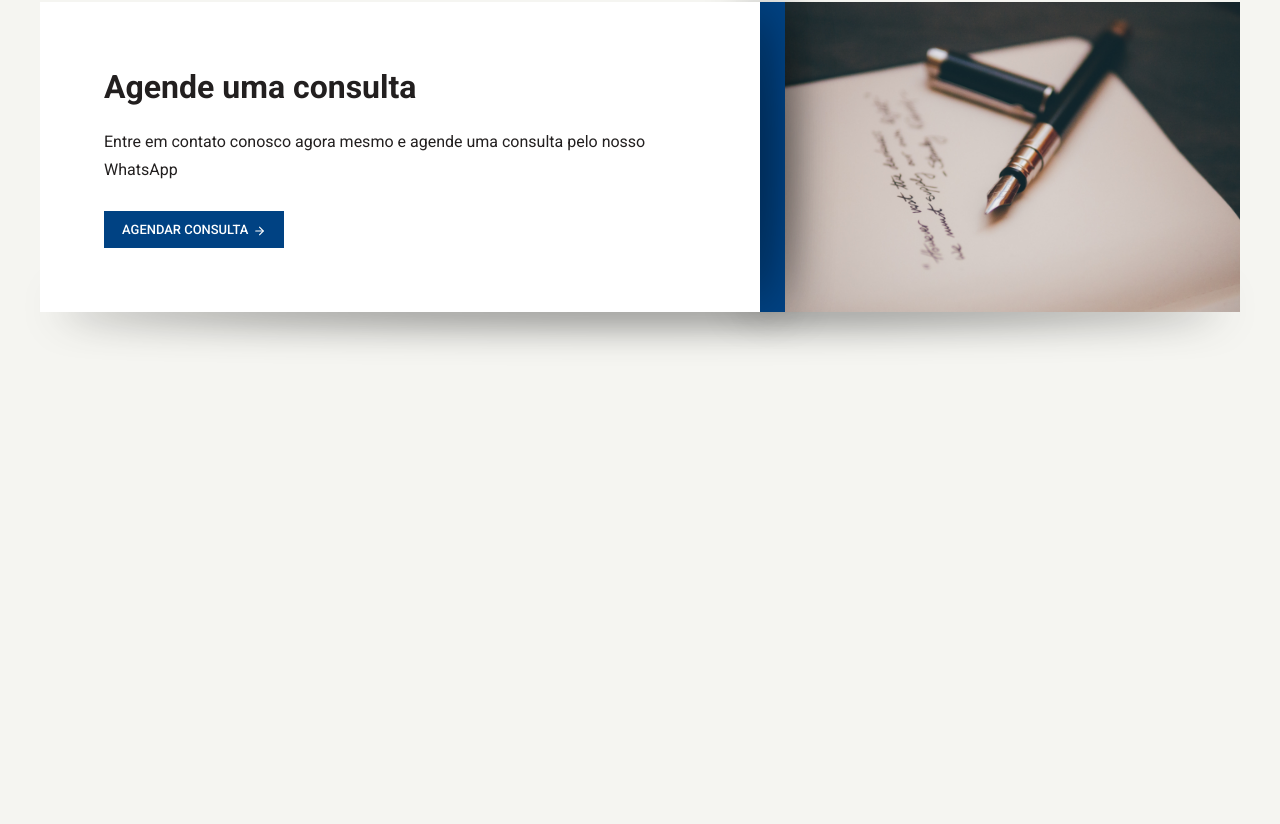
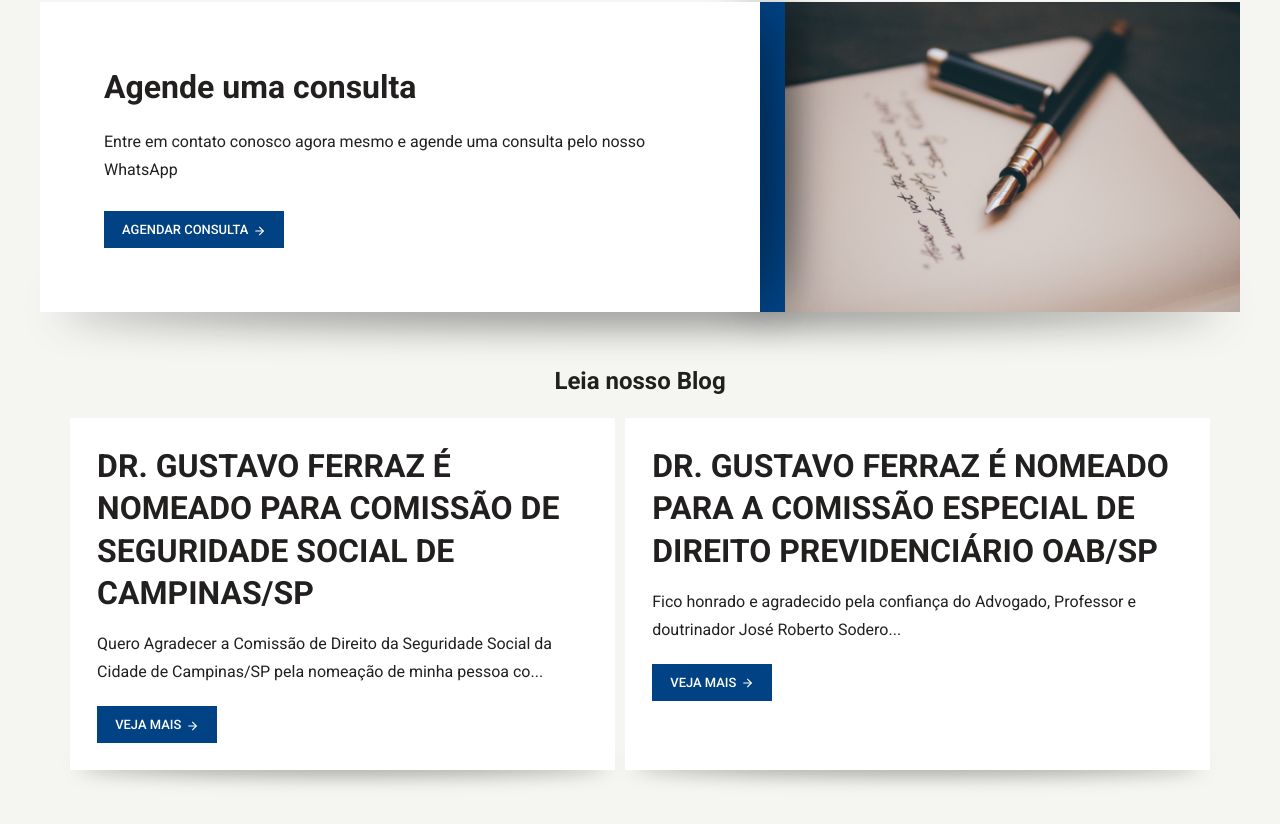
Before and after one commit to rafaelhirooka/advferraz, a Next.js app: page / in a window 1280 px wide. Shown: the part 1749-2573 px from the top of the page. Before the commit the page ends 2115 px from the top, so only its background shows below. Built offline with nearby package versions, Linux system fonts and the light colour scheme.

Commit message:
add blog section

```diff
--- /dev/null
+++ b/components/BlogPaper/BlogPaper.module.css
@@ -0,0 +1,107 @@
+.blogPaper {
+  position: relative;
+  background: #ffffff;
+}
+
+@media (min-width: 768px) {
+  .blogPaper {
+    max-width: 75rem;
+    margin: 0 auto;
+  }
+}
+
+@media (min-width: 768px) {
+  .blogPaper {
+    max-width: 75rem;
+    margin: 0 auto;
+  }
+}
+
+.blogPaper:before {
+  height: 0.63rem;
+  left: 2%;
+  width: 96%;
+  bottom: 0;
+
+  content: "";
+  position: absolute;
+  z-index: -1;
+  background: transparent;
+  box-shadow: 0 0 20px 4px rgba(0,0,0,0.4);
+  border-radius: 70%;
+  -webkit-transform: translateZ(0);
+  -ms-transform: translateZ(0);
+  transform: translateZ(0);
+}
+
+.blogPaperContent {
+  padding: 1rem;
+  background: #fff;
+}
+
+@media (min-width: 768px) {
+  .blogPaperContent {
+    padding: 1.69rem;
+  }
+}
+
+.categoryText {
+  line-height: 1.32;
+  margin-bottom: 1rem;
+  font-size: 1rem;
+  font-weight: 300;
+  color: #221f1f;
+  line-height: 1.32;
+  margin-bottom: 1rem;
+  font-size: 0.88rem;
+  font-weight: 300;
+  text-transform: uppercase;
+  border-left: 1px solid #e50914;
+  padding-left: 10px;
+  margin-bottom: 16px !important;
+}
+
+@media (min-width: 768px) {
+  .categoryText {
+    font-size: 0.88rem;
+  }
+}
+
+.blogPaperTitle {
+  line-height: 1.32;
+  margin-bottom: 1rem;
+  font-size: 1.13rem;
+  font-weight: 600;
+  color: #221f1f;
+  margin-bottom: 16px !important;
+}
+
+@media (min-width: 768px) {
+  .blogPaperTitle {
+    font-size: 32px;
+  }
+}
+
+.blobPaperBody {
+  margin-bottom: 0.75rem;
+}
+
+@media (min-width: 768px) {
+  .blobPaperBody {
+    margin-bottom: 1.25rem;
+  }
+}
+
+.blobPaperBody > p {
+  font-weight: 300;
+  line-height: 1.75;
+  font-size: 0.88rem;
+  color: #221f1f;
+  margin-bottom: 1rem;
+}
+
+@media (min-width: 768px) {
+  .blobPaperBody > p {
+    font-size: 1rem;
+  }
+}
--- /dev/null
+++ b/components/BlogPaper/index.js
@@ -0,0 +1,23 @@
+import styles from './BlogPaper.module.css';
+
+export default function BlogPaper({title, description, button: Button, category, style}) {
+  return (
+    <div className={styles.blogPaper} style={style || null}>
+      <div className={styles.blogPaperContent}>
+        {category ? (
+          <h4 className={styles.categoryText}>{category}</h4>
+        ) : null}
+
+        <h3 className={styles.blogPaperTitle}>{title}</h3>
+
+        {description ? (
+          <div className={styles.blobPaperBody}>
+            <p>{description}</p>
+          </div>
+        ) : null}
+
+        {Button || null}
+      </div>
+    </div>
+  );
+}
--- a/pages/home/Home.module.css
+++ b/pages/home/Home.module.css
@@ -192,7 +192,7 @@
   }
 }
 
-.homeSection .sectionTitle {
+.sectionTitle {
   color: #221F1F;
   line-height: 1.32;
   margin-bottom: 0.75rem;
@@ -204,7 +204,7 @@
 }
 
 @media (min-width: 768px) {
-  .homeSection .sectionTitle {
+  .sectionTitle {
     margin-bottom: 1.25rem;
     font-size: 1.5rem;
   }
@@ -272,3 +272,29 @@
     font-size: 1.25rem;
   }
 }
+
+.lastSection {
+  position: relative;
+  margin-bottom: 3rem;
+  display: -webkit-box;
+  display: -webkit-flex;
+  display: -ms-flexbox;
+  display: flex;
+  max-width: 75rem;
+  margin-left: auto;
+  margin-right: auto;
+  -webkit-flex-direction: column;
+  -ms-flex-direction: column;
+  flex-direction: column;
+  padding: 0 0.94rem;
+}
+
+@media (min-width: 768px) {
+  .lastSection {
+    margin-bottom: 5rem;
+
+    -webkit-flex-direction: row;
+    -ms-flex-direction: row;
+    flex-direction: row;
+  }
+}
--- a/pages/home/index.js
+++ b/pages/home/index.js
@@ -1,6 +1,7 @@
 import styles from './Home.module.css';
 import CardBlack from '../../components/CardBlack';
 import CardWhite from '../../components/CardWhite';
+import BlogPaper from '../../components/BlogPaper';
 import Button from '../../components/Button';
 import Paper from '../../components/Paper';
 import Grid from '../../components/Grid';
@@ -94,6 +95,24 @@ export default function Home() {
         button={<Button title="Agendar consulta" onClick={() => {window.open('https://api.whatsapp.com/send?phone=5519996045373&text=Ol%C3%A1%20gostaria%20de%20agendar%20uma%20consulta')}} />}
         />
       </section>
+
+      <section className={styles.homeSection}>
+        <h3 className={styles.sectionTitle}>Leia nosso Blog</h3>
+        <div className={styles.lastSection}>
+          <BlogPaper
+          title="DR. GUSTAVO FERRAZ É NOMEADO PARA COMISSÃO DE SEGURIDADE SOCIAL DE CAMPINAS/SP"
+          description="Quero Agradecer a Comissão de Direito da Seguridade Social da Cidade de Campinas/SP pela nomeação de minha pessoa co..."
+          button={<Button title="Veja mais" onClick={() => {alert('teste')}} />}
+          style={{marginRight: '0.63rem', marginLeft: '0'}}
+          />
+
+          <BlogPaper
+          title="DR. GUSTAVO FERRAZ É NOMEADO PARA A COMISSÃO ESPECIAL DE DIREITO PREVIDENCIÁRIO OAB/SP"
+          description="Fico honrado e agradecido pela confiança do Advogado, Professor e doutrinador José Roberto Sodero..."
+          button={<Button title="Veja mais" onClick={() => {alert('teste')}} />}
+          />
+        </div>
+      </section>
     </div>
   );
 }
```
